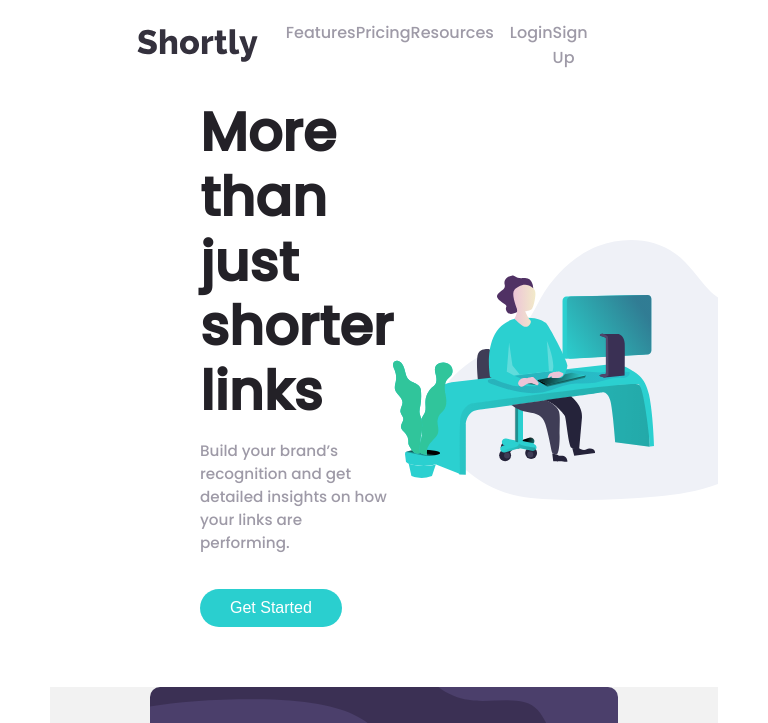
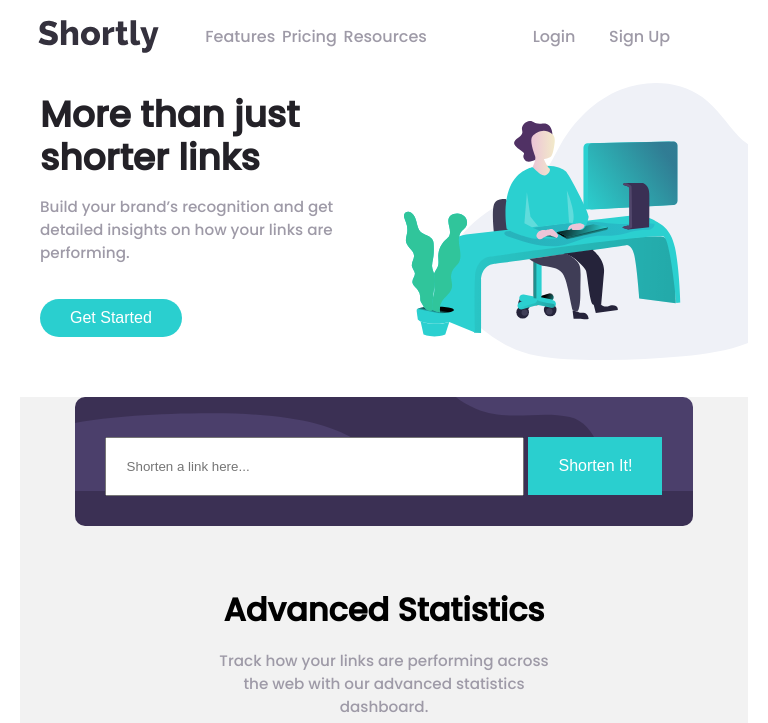
Before and after one commit to chimaris/url-shortening-api, a plain HTML site: page index.html in a window 768 px wide. Shown: the top 723 px of the page. Drawn offline with Linux system fonts and the light colour scheme.

Commit message:
worked on tablet responsiveness

```diff
--- a/css/style.css
+++ b/css/style.css
@@ -53,7 +53,7 @@ p {
 }
 
 header {
-    padding: 20px;
+    padding: 20px 0;
 }
 
 .hidden {
@@ -67,6 +67,22 @@ li > a {
 
 ul {
     list-style: none;
+}
+
+.nav-items li a:hover {
+    color: hsl(257, 27%, 26%);
+}
+
+.footer-div ul li:hover {
+    color: hsl(180, 66%, 49%);
+}
+
+.form li a:hover {
+    background-color: hsl(180, 66%, 49%);
+    color: #fff;
+    border-style: none;
+    border-radius: 25px;
+    padding: 10px 20px;
 }
 
 .head-section img {
@@ -184,9 +200,10 @@ footer ul {
     margin: 10px auto;
 }
 
-@media screen and (max-width: 750px) {
+@media screen and (max-width: 760px) {
 
     header {
+        padding: 20px;
         position: relative;
     }
     .logo {
@@ -214,6 +231,14 @@ footer ul {
         margin: 20px;
     }
 
+    .form li:last-child a {
+        background-color: hsl(180, 66%, 49%);
+        color: #fff;
+        border-style: none;
+        border-radius: 25px;
+        padding: 5px 100px;
+    }
+
     .body-section {
         text-align: center;
         display: flex;
@@ -235,9 +260,13 @@ footer ul {
     .card3 {
         margin-bottom: 50px;
     }
+
+    .boost-section h1 {
+        font-size: 1.5rem;
+    }
 }
 
-@media screen and (min-width: 760px) {
+@media screen and (min-width: 761px) {
     body {
         margin: 0 50px;
     }
@@ -247,8 +276,8 @@ footer ul {
     }
     header {
         font-size: 1rem;
-        width: 70%;
-        margin: 0 auto
+        /* width: 70%; */
+        /* margin: 0 auto */
     }
      #nav-button {
         display: none;
@@ -262,7 +291,8 @@ footer ul {
         display: flex;
         justify-content: space-between;
         align-items: center;
-        width: 80%;
+        width: 75%;
+        margin: auto;
     }
 
     .nav-div, .nav-items, .form {
@@ -274,11 +304,11 @@ footer ul {
         width: 100%;
     }
     .nav-items {
-        width: 45%;
+        width: 35%;
     }
 
     .form {
-        width: 25%;
+        width: 30%;
     }
 
     .head-section {
@@ -290,8 +320,8 @@ footer ul {
 
     .head-section .writeUp {
         text-align: left;
-        width: 33%;
-        margin-left: 150px;
+        width: 35%;
+        margin-right: 50px;
     }
 
     .head-section .writeUp h1 {
@@ -392,3 +422,65 @@ footer ul {
         margin-left: 0;
     }
 }
+
+@media screen and (min-width: 761px) and (max-width: 1024px) {
+    body {
+        margin: 0 20px;
+    }
+    .navbar {
+        width: 95%;
+    }
+
+    .nav-items {
+        width: 40%;
+    }
+
+    .head-section {
+        margin-top: 10px;
+    }
+
+    .head-section .writeUp {
+        width: 75%;
+        margin-left: 20px;
+    }
+
+    .head-section .writeUp h1 {
+        font-size: 2em;
+    }
+
+    .body-section .form-div {
+        width: 85%;
+    }
+
+    form {
+        margin-left: 0px;
+    }
+
+    form input[type=submit] {
+        width: 24%;
+    }
+
+    .advanced-div {
+        width: 50%;
+    }
+
+    .cards-div {
+        width: 95%;
+    }
+
+    .card {
+        width: 100%;
+    }
+
+    .footer-div {
+        width: 95%;
+    }
+
+    .footer-div .logo {
+        margin-right: 50px;
+    }
+
+    footer ul {
+        margin: 10px;
+    }
+}
```
